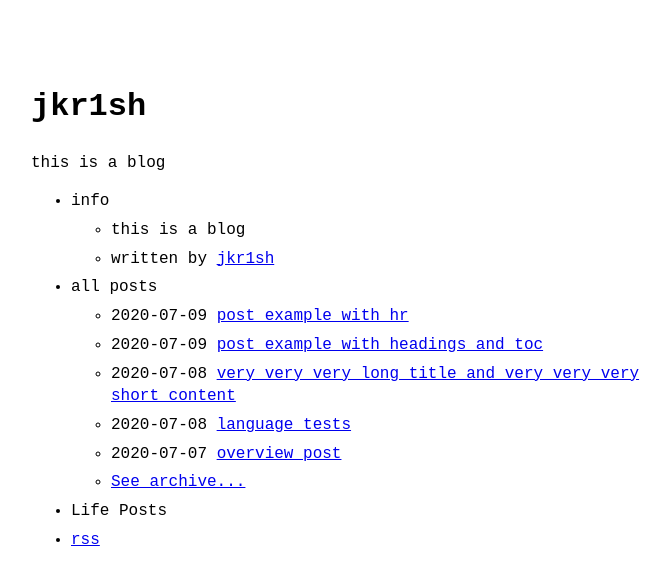
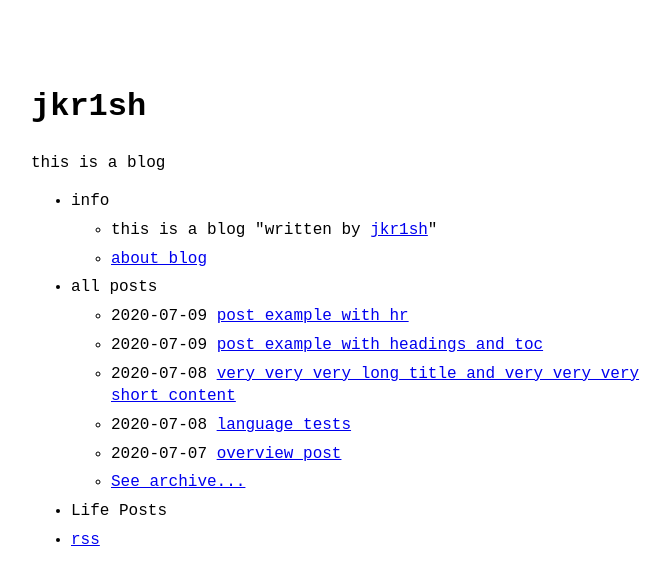
Before and after one commit to jkr1sh/blog, a Jekyll site: the page built from index.md, in a window 1280 px wide. Shown: the top 585 px of the page, without its empty margins (289-959 px from the left). Built offline with Jekyll 4.4.1, drawn with Linux system fonts in a browser that asks for light colours.

Commit message:
upd site

```diff
--- a/_data/menu.yml
+++ b/_data/menu.yml
@@ -1,8 +1,9 @@
 entries:
   - title: info
     entries:
-      - title: this is a blog
-      - title: "written by <a href='https://jkr1sh.github.io'>jkr1sh</a>"
+      - title: this is a blog "written by <a href='https://jkr1sh.github.io'>jkr1sh</a>"
+      - title: about blog
+        url: about.html
 
   - title: all posts
     post_list:
```
